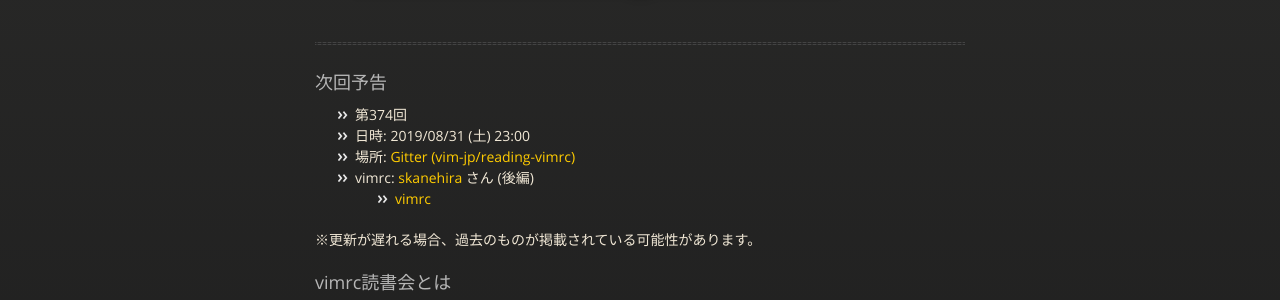
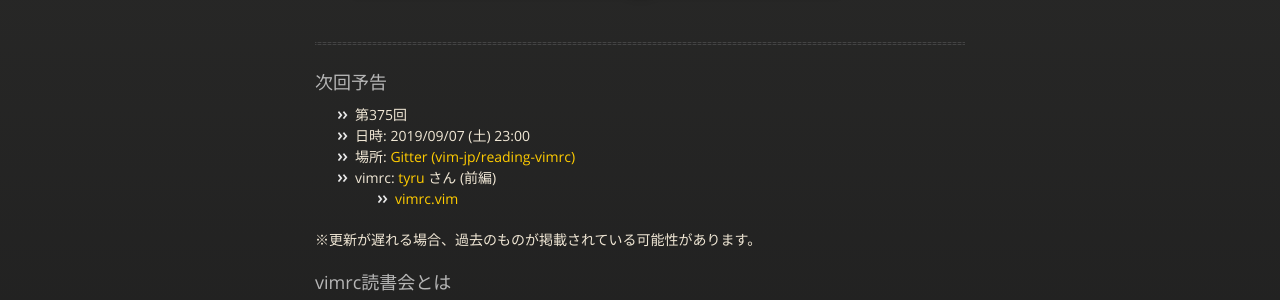
Before and after one commit to vim-jp/reading-vimrc, a Jekyll site: the page built from index.md, in a window 1280 px wide and 900 px high. Shown: the part 212-512 px from the top of the window. Built offline with Jekyll 4.4.1, drawn with Linux system fonts in a browser that asks for light colours; nearby versions of some CDN libraries.

Commit message:
Update the next information: #375 tyru

```diff
--- a/_data/next.yml
+++ b/_data/next.yml
@@ -1,12 +1,12 @@
-- id: 374
-  date: '2019-08-31 23:00'
+- id: 375
+  date: '2019-09-07 23:00'
   author:
-    name: skanehira
-    url: 'https://github.com/skanehira'
+    name: tyru
+    url: 'https://github.com/tyru'
   vimrcs:
     - url: >-
-        https://github.com/skanehira/dotfiles/blob/968b82dacd49282ffd97a4b8ddad9c0e0c8212ea/mac/vim/vimrc
-      name: vimrc
-      hash: 968b82dacd49282ffd97a4b8ddad9c0e0c8212ea
-  part: 後編
+        https://github.com/tyru/config/blob/master/home/volt/rc/default/vimrc.vim
+      name: vimrc.vim
+      hash: null
+  part: 前編
   other: null
```
